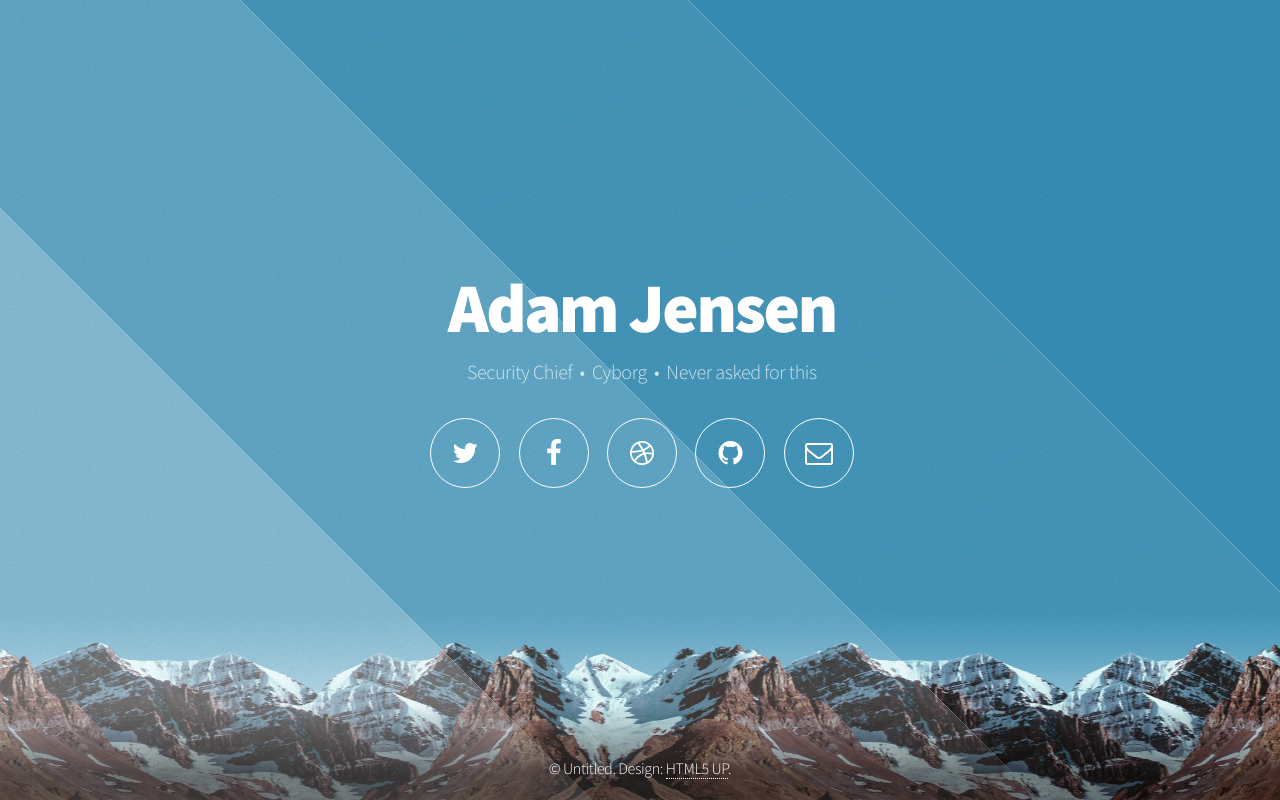
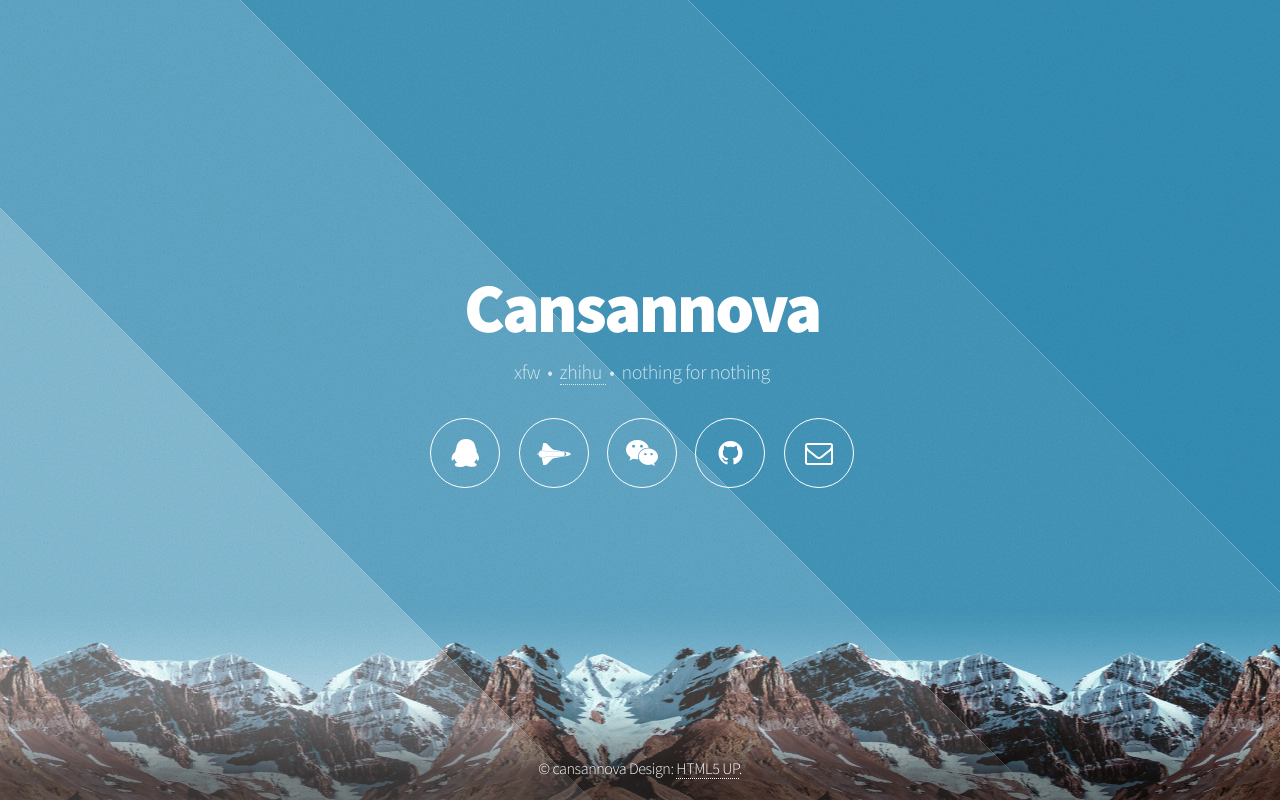
Before and after one commit to cansannova/cansannova.github.io, a plain HTML site: page index.html in a window 1280 px wide. Drawn offline with Linux system fonts and the light colour scheme.

Commit message:
这是附上了我的资料的第一次版本

```diff
--- a/index.html
+++ b/index.html
@@ -6,7 +6,7 @@
 -->
 <html>
 	<head>
-		<title>Aerial by HTML5 UP</title>
+		<title>xiangfuwang'site</title>
 		<meta http-equiv="content-type" content="text/html; charset=utf-8" />
 		<meta name="description" content="" />
 		<meta name="keywords" content="" />
@@ -30,14 +30,14 @@
 
 				<!-- Header -->
 					<header id="header">
-						<h1>Adam Jensen</h1>
-						<p>Security Chief &nbsp;&bull;&nbsp; Cyborg &nbsp;&bull;&nbsp; Never asked for this</p>
+						<h1>Cansannova</h1>
+						<p>xfw &nbsp;&bull;&nbsp; <a href="https://www.zhihu.com/people/qiao-bi-luo-87"> zhihu </a> &nbsp;&bull;&nbsp; nothing for nothing</p>
 						<nav>
 							<ul>
-								<li><a href="#" class="icon fa-twitter"><span class="label">Twitter</span></a></li>
-								<li><a href="#" class="icon fa-facebook"><span class="label">Facebook</span></a></li>
-								<li><a href="#" class="icon fa-dribbble"><span class="label">Dribbble</span></a></li>
-								<li><a href="#" class="icon fa-github"><span class="label">Github</span></a></li>
+								<li><a href="https://www.zhihu.com/people/qiao-bi-luo-87" class="icon fa-qq"><span class="label">Twitter</span></a></li>
+								<li><a href="https://space.bilibili.com/418299148/favlist" class="icon fa-space-shuttle"><span class="label">Facebook</span></a></li>
+								<li><a href="https://blog.csdn.net/m0_51079841?spm=1000.2115.3001.5343" class="icon fa-weixin"><span class="label">Dribbble</span></a></li>
+								<li><a href="https://cansannova.github.io/#" class="icon fa-github"><span class="label">Github</span></a></li>
 								<li><a href="#" class="icon fa-envelope-o"><span class="label">Email</span></a></li>
 							</ul>
 						</nav>
@@ -45,7 +45,7 @@
 
 				<!-- Footer -->
 					<footer id="footer">
-						<span class="copyright">&copy; Untitled. Design: <a href="http://html5up.net">HTML5 UP</a>.</span>
+						<span class="copyright">&copy; cansannova Design: <a href="https://cansannova.github.io/#">HTML5 UP</a>.</span>
 					</footer>
 
 			</div>
```
